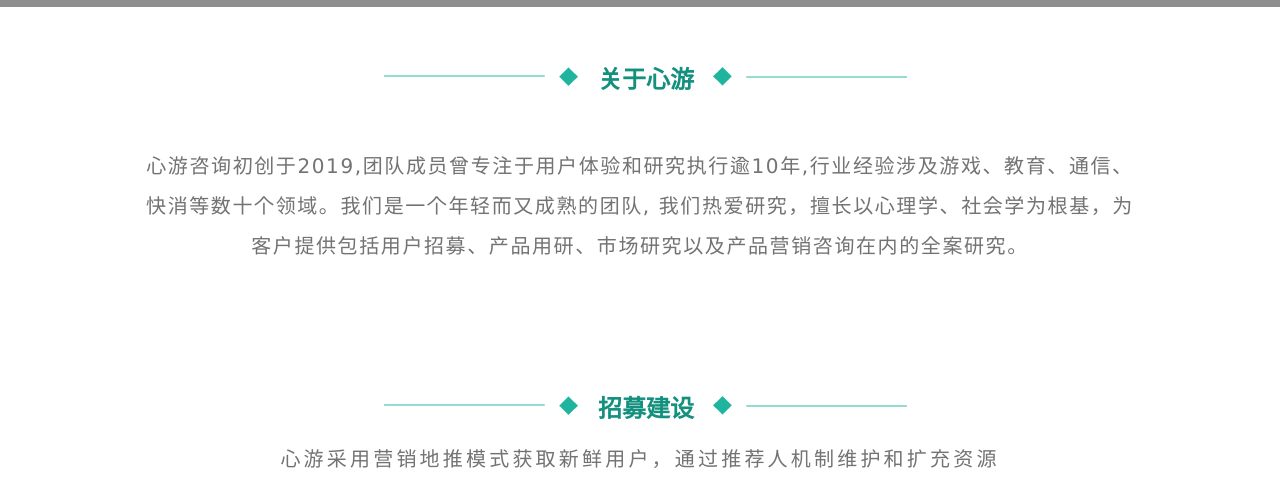
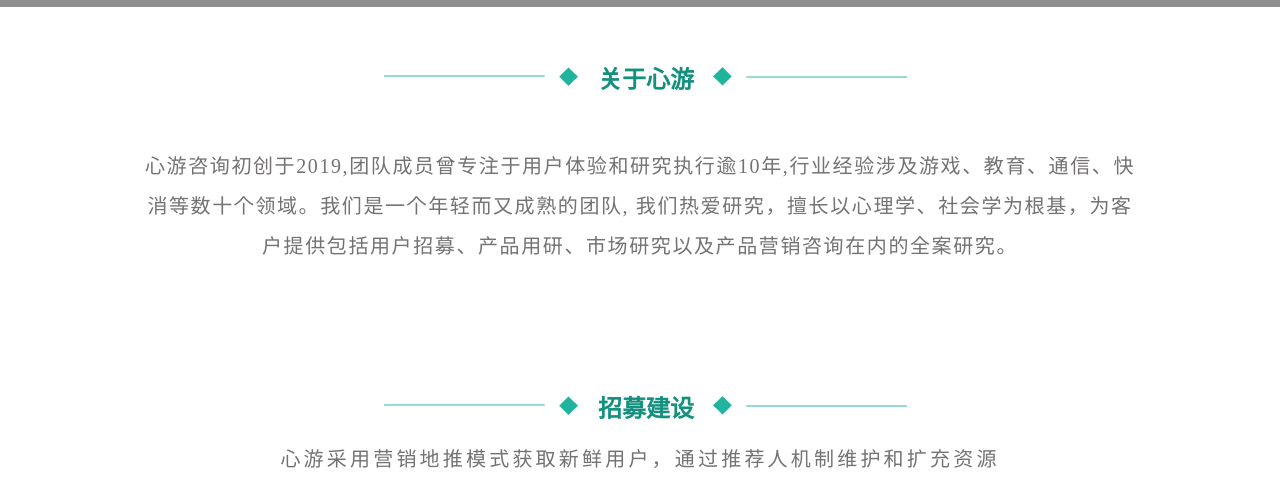
Before and after one commit to BMLL/webSite, a plain HTML site: page index.html in a window 1280 px wide. Shown: the part 623-1100 px from the top of the page. Drawn offline with nearby package versions, Linux system fonts and the light colour scheme; grey boxes are pictures that could not be loaded.

Commit message:
Update style.css

```diff
--- a/css/style.css
+++ b/css/style.css
@@ -4,7 +4,7 @@
 *{
     margin: 0;
     padding: 0;
-    font-family: Verdana, Geneva, Tahoma, sans-serif
+    font-family:'楷体'
 }
 ul{
     list-style: none;
```
